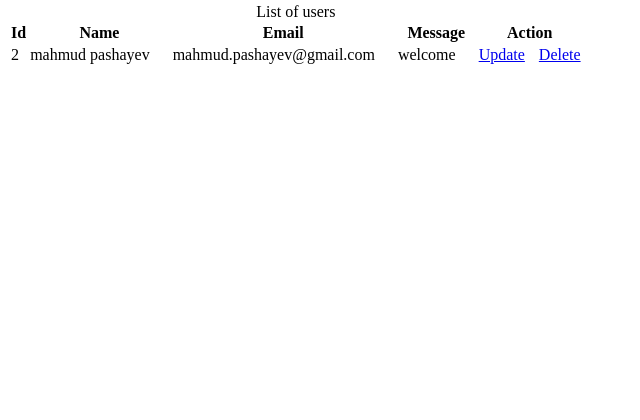
After one commit to KheyransaPashayeva/PythonWebProjectWithFlask, a Flask app: page /messages in a window 1280 px wide. The commit adds this page. Shown: the part 349-769 px from the top of the page, without its empty margins (0-640 px from the left). Run offline with Flask 2, Linux system fonts and the light colour scheme; data comes from the database, SQL or seed files in the repository; both versions use the stored data as it was after the commit.

Commit message:
crud emeliyyatlari

```diff
--- /dev/null
+++ b/routes/contact.py
@@ -0,0 +1,53 @@
+from flask import Flask,redirect,url_for,render_template,request
+from run import app
+
+@app.route('/contact',methods=['GET','POST'])
+def contact():
+    from models import Messages,db
+    if request.method=='POST':
+        name=request.form['name']
+        email=request.form['email']
+        subject=request.form['subject']
+        message=request.form['message']
+        msj=Messages(name=name,email=email,subject=subject,message=message)
+        db.session.add(msj)
+        db.session.commit()
+    return render_template('contact.html')
+
+
+@app.route('/messages',methods=['GET','POST'])
+def messages():
+    from models import Messages,db
+    msj=Messages.query.all()
+    return render_template('messages.html',msj=msj)
+
+
+@app.route('/update/<id>',methods=['GET','POST'])
+def update(id):
+    from models import Messages,db
+    msj = Messages.query.get(id)
+    if request.method == 'POST':
+        name = request.form['name']
+        email = request.form['email']
+        message = request.form['message']
+
+        msj.name = name
+        msj.email = email
+        msj.message = message
+
+        db.session.add(msj)
+        db.session.commit()
+
+        return redirect('/messages')
+
+    return render_template('edit.html', msj=msj)
+
+
+@app.route('/delete/<id>',methods=['GET','POST'])
+def delete(id):
+    from models import Messages,db
+    mesaj = Messages.query.get(id)
+    db.session.delete(mesaj)
+    db.session.commit()
+
+    return redirect('/messages')
--- a/run.py
+++ b/run.py
@@ -5,44 +5,12 @@ from flask_sqlalchemy import SQLAlchemy
 app=Flask(__name__)
 app.config['SQLALCHEMY_DATABASE_URI'] = 'sqlite:///contact.db'
 db = SQLAlchemy(app)
+from models import *
+from routes.contact import *
 
-class Messages(db.Model):
-    id = db.Column(db.Integer, primary_key=True)
-    name = db.Column(db.String(80), unique=True, nullable=False)
-    email = db.Column(db.String(120), nullable=False)
-    subject = db.Column(db.String(120),nullable=False)
-    message = db.Column(db.String(220),nullable=False)
-
-@app.route('/')
-def home():
-    return render_template('index.html')
-
-@app.route('/demo',methods=['GET','POST'])
-def demo():
-    if request.method=='POST':
-        username=name=request.form['u_name']
-        conn=sqlite3.connect('project.db')
-        query=f"insert into Workers(username) values ('{username}')"
-        conn.execute(query)
-        conn.commit()
-        data=[]
-        for row in conn.execute('SELECT username FROM Workers'):
-            data.append(row)
-        return render_template('demo.html',context=data)
-
-    return render_template('demo.html')
-
-@app.route('/contact',methods=['GET','POST'])
-def contact():
-    if request.method=='POST':
-        name=request.form['name']
-        email=request.form['email']
-        subject=request.form['subject']
-        message=request.form['message']
-        msj=Messages(name=name,email=email,subject=subject,message=message)
-        db.session.add(msj)
-        db.session.commit()
-    return render_template('contact.html')
+# @app.route('/')
+# def home():
+#     return render_template('index.html')
 
 if __name__ == '__main__':
     app.run(port=5000,debug=True)
--- a/templates/contact.html
+++ b/templates/contact.html
@@ -149,7 +149,7 @@
             <form action="/contact" method="post" role="form" >
               <div class="row">
                 <div class="col-md-6 form-group">
-                  <input type="text" name="name" class="form-control"  placeholder="Your Name" >
+                  <input type="text" name="name" class="form-control" y placeholder="Your Name" >
                 </div>
                 <div class="col-md-6 form-group mt-3 mt-md-0">
                   <input type="email" class="form-control" name="email"  placeholder="Your Email" >
--- /dev/null
+++ b/templates/messages.html
@@ -0,0 +1,55 @@
+<!DOCTYPE html>
+<html lang="en">
+<head>
+    <meta charset="UTF-8">
+    <meta http-equiv="X-UA-Compatible" content="IE=edge">
+    <meta name="viewport" content="width=device-width, initial-scale=1.0">
+    <title>Document</title>
+</head>
+<body>
+
+    <div class="container" data-aos="fade-up">
+
+        <div>
+          <iframe style="border:0; width: 100%; height: 340px;" src="https://www.google.com/maps/embed?pb=!1m14!1m8!1m3!1d12097.433213460943!2d-74.0062269!3d40.7101282!3m2!1i1024!2i768!4f13.1!3m3!1m2!1s0x0%3A0xb89d1fe6bc499443!2sDowntown+Conference+Center!5e0!3m2!1smk!2sbg!4v1539943755621" frameborder="0" allowfullscreen></iframe>
+        </div><!-- End Google Maps -->
+
+        <div class="row gy-4 mt-4">
+
+
+          <div class="col-lg-8">
+            <table class="table">
+                <caption>List of users</caption>
+                <thead>
+                  <tr>
+                    <th scope="col">Id</th>
+                    <th scope="col">Name</th>
+                    <th scope="col">Email</th>
+                    <th scope="col">Message</th>
+                    <th scope="col">Action</th>
+                  </tr>
+                </thead>
+                <tbody>
+                    {% for message in msj %}
+                  <tr>
+                    <td>{{message.id}}</td>
+                    <td style="padding-right: 20px">  {{message.name}}</td>
+                    <td style="padding-right: 20px">  {{message.email}}</td>
+                    <td style="padding-right: 20px">  {{message.message}}</td>
+                    <td>
+                        <a href="/update/{{message.id}}" style="padding-right: 10px">Update</a>
+                        <a href="/delete/{{message.id}}">Delete</a>
+                    </td>
+                  </tr>
+                  {% endfor %}
+
+                </tbody>
+              </table>
+          </div>
+
+        </div>
+
+      </div>
+
+</body>
+</html>
```
Also changed, not shown: models.py (added, +9 -0 lines), templates/edit.html (added, +47 -0 lines), contact.db.
